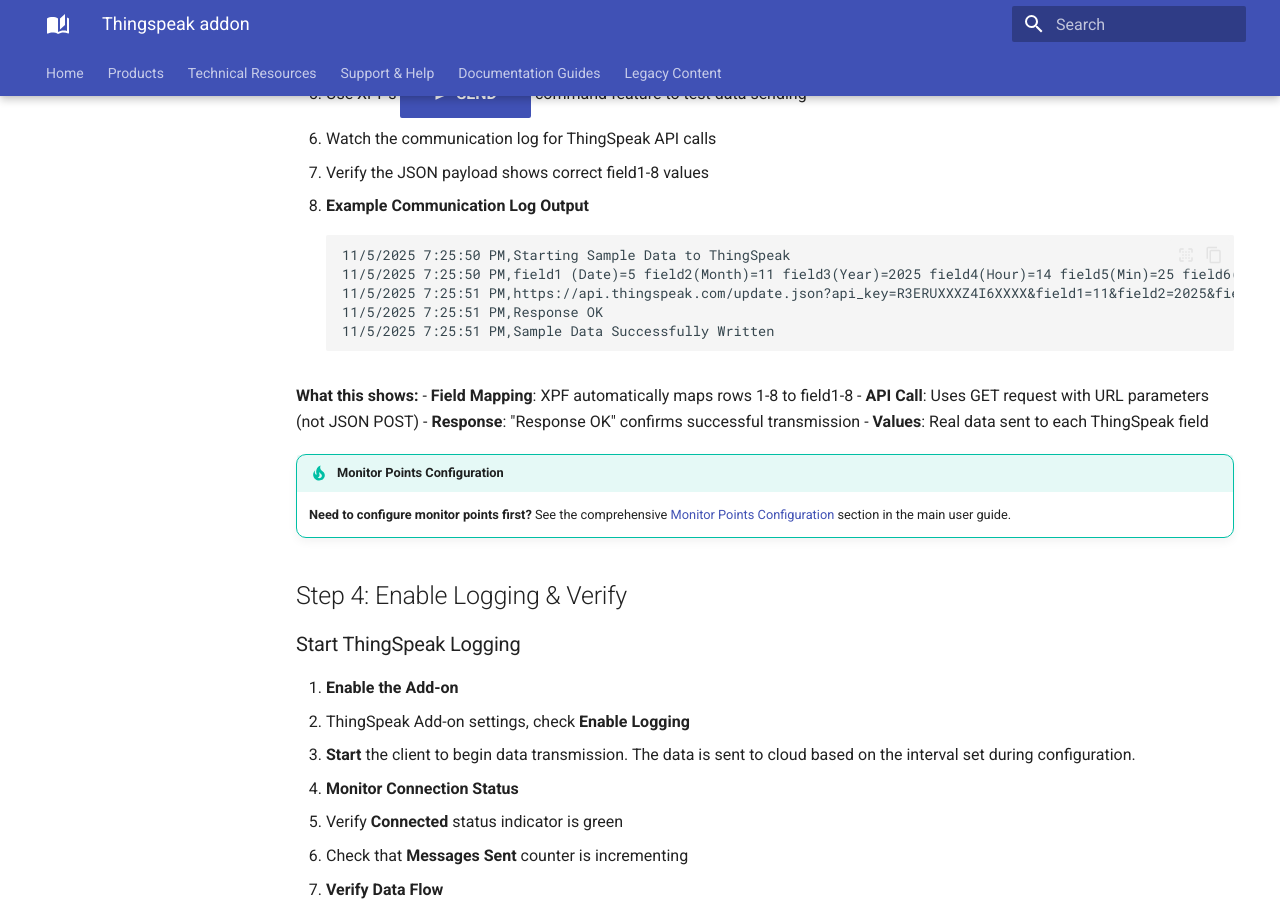
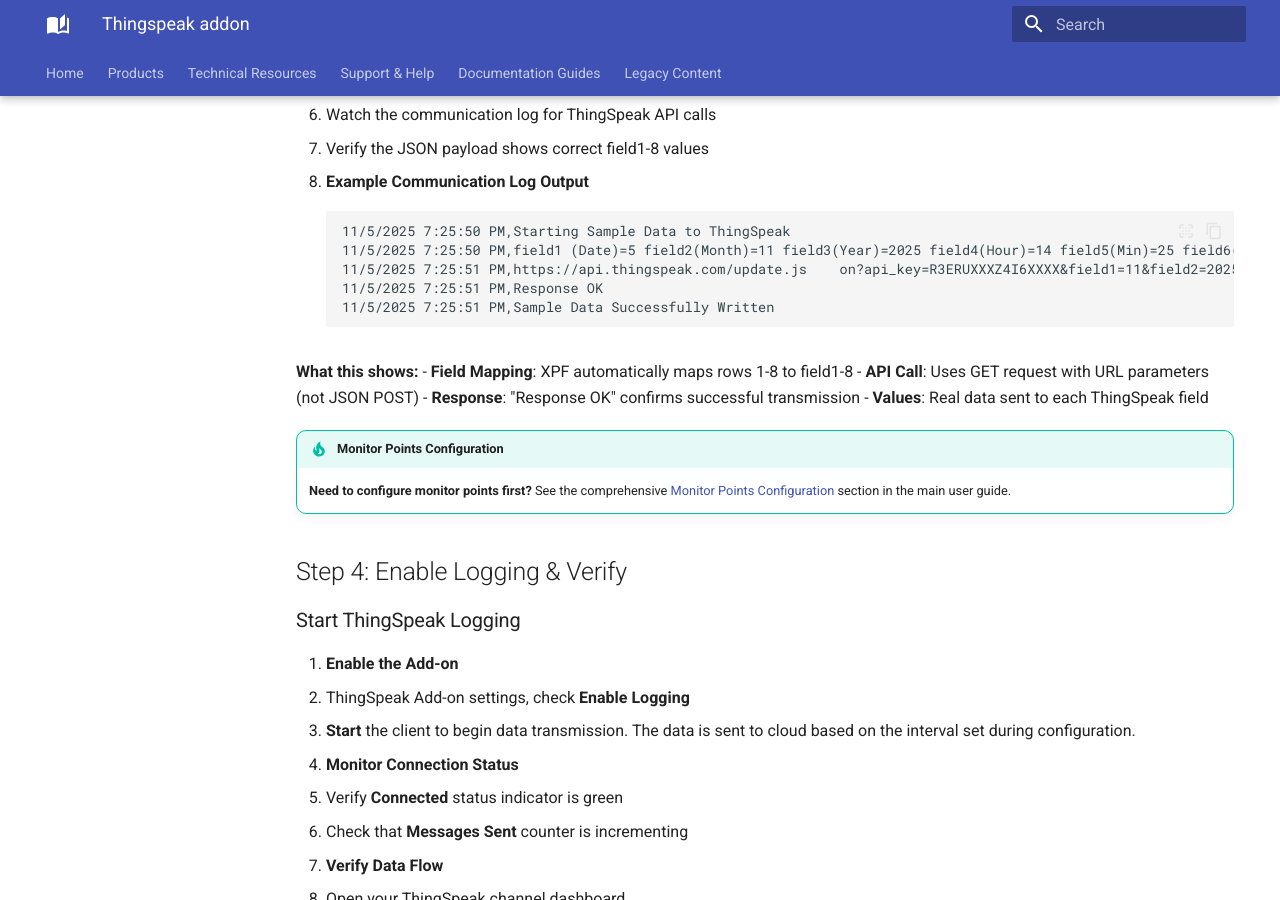
Before and after one commit to Modbus-Monitor/docs, an MkDocs documentation site: the page built from docs/guides/thingspeak-addon.md, in a window 1280 px wide and 900 px high, scrolled down 7279 px. Built offline with MkDocs 1.6.1 and Material for MkDocs 9.7.7, drawn with Linux system fonts in a browser that asks for light colours; the version menu is left out; part of the change alters nothing that is shown.

````diff
--- a/docs/guides/thingspeak-addon.md
+++ b/docs/guides/thingspeak-addon.md
@@ -206,7 +206,7 @@ Configure the ThingSpeak Add-on within Modbus Monitor XPF:
    - Enable logging to see ThingSpeak data transmission
 
 2. **Send Sample Command**
-   - Use XPF's [:material-send: **SEND**](#){ .md-button .md-button--primary } command feature to test data sending
+   - Use XPF's **SEND** command feature to test data sending
    - Watch the communication log for ThingSpeak API calls
    - Verify the JSON payload shows correct field1-8 values
 
@@ -214,7 +214,7 @@ Configure the ThingSpeak Add-on within Modbus Monitor XPF:
    ```
    11/5/2025 7:25:50 PM,Starting Sample Data to ThingSpeak
    11/5/2025 7:25:50 PM,field1 (Date)=5 field2(Month)=11 field3(Year)=2025 field4(Hour)=14 field5(Min)=25 field6(Seconds)=50 field7(Ticks)=27850906 field8(ASCII ComputerName)=16708
-   11/5/2025 7:25:51 PM,https://api.thingspeak.com/update.json?api_key=R3ERUXXXZ4I6XXXX&field1=11&field2=2025&field3=5&field4=14&field5=25&field6=50&field7=27850906&field8=16708&
+   11/5/2025 7:25:51 PM,https://api.thingspeak.com/update.js    on?api_key=R3ERUXXXZ4I6XXXX&field1=11&field2=2025&field3=5&field4=14&field5=25&field6=50&field7=27850906&field8=16708&
    11/5/2025 7:25:51 PM,Response OK
    11/5/2025 7:25:51 PM,Sample Data Successfully Written
    ```
````
